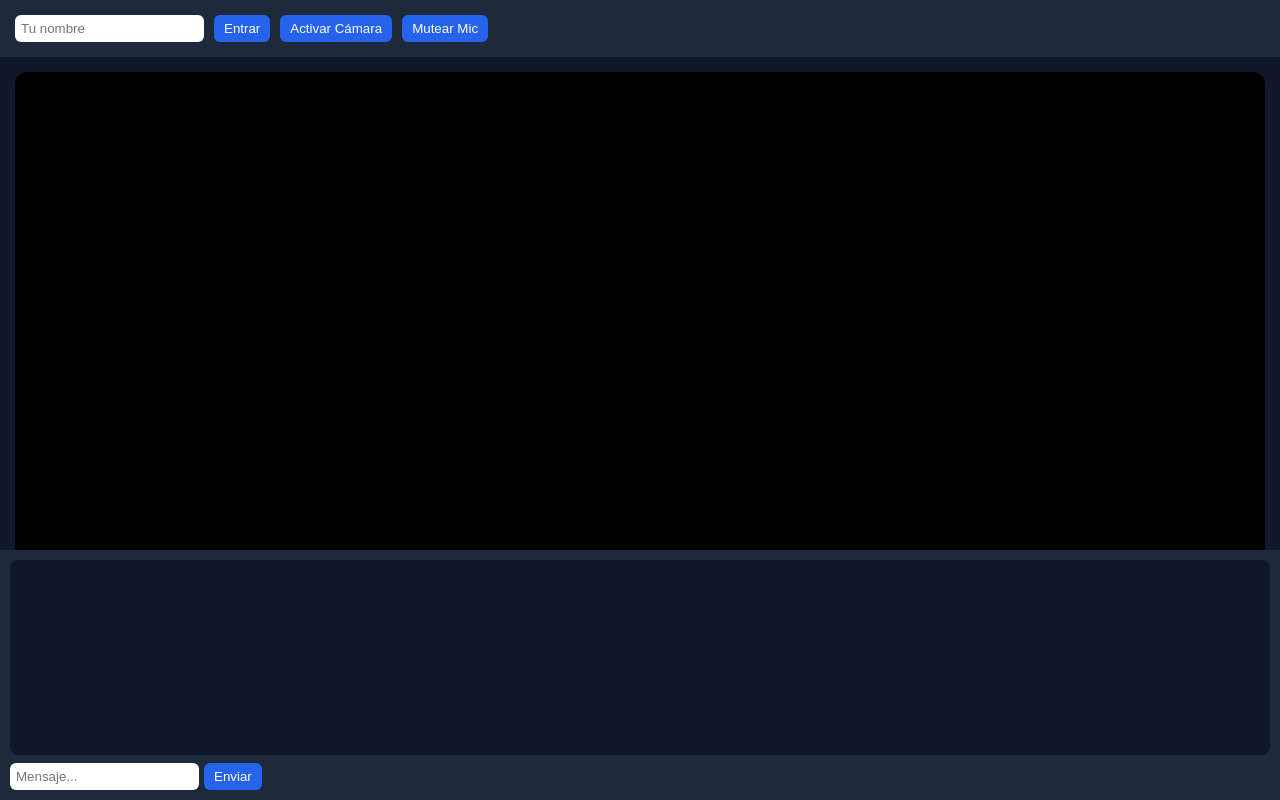
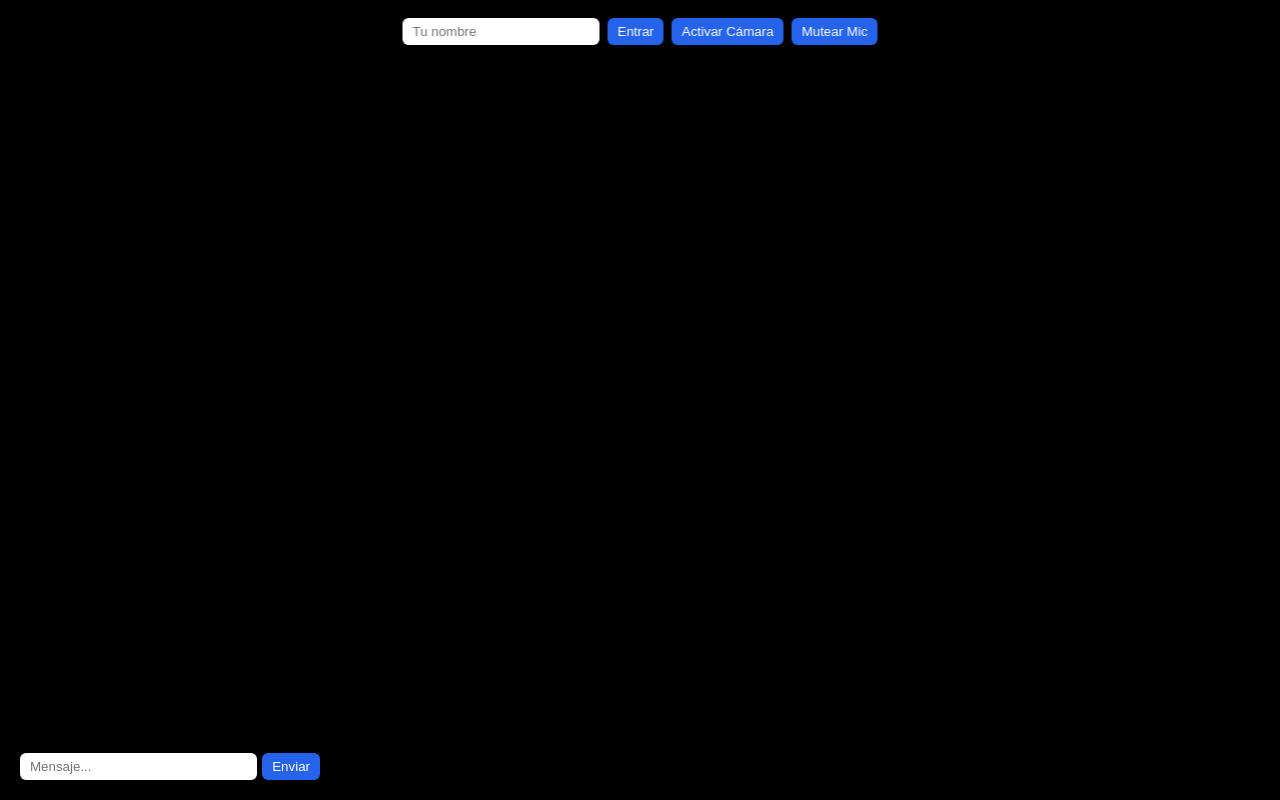
Before and after one commit to noizemanx/saladchat, a website: page index.html in a window 1280 px wide. Drawn offline with nearby package versions, Linux system fonts and the light colour scheme.

Commit message:
Refactor index.html for improved layout and styles
Updated HTML structure and styles for video chat application.

```diff
--- a/index.html
+++ b/index.html
@@ -13,91 +13,107 @@
 body {
   margin: 0;
   font-family: Arial, sans-serif;
-  background: #0f172a;
+  background: black;
   color: white;
-  display: flex;
-  flex-direction: column;
   height: 100vh;
+  overflow: hidden;
 }
 
-/* HEADER */
-header {
-  padding: 15px;
-  background: #1e293b;
-  display: flex;
-  gap: 10px;
-  align-items: center;
-  flex-wrap: wrap;
-}
-
-/* VIDEO AREA */
+/* CONTENEDOR VIDEO FULL */
 #videos {
-  flex: 1;
+  position: absolute;
+  inset: 0;
   display: grid;
-  grid-template-columns: repeat(auto-fit, minmax(250px, 1fr));
-  gap: 10px;
-  padding: 15px;
-  overflow-y: auto;
+  grid-template-columns: repeat(auto-fit, minmax(300px, 1fr));
+  gap: 5px;
+  padding: 5px;
 }
 
 video {
   width: 100%;
-  border-radius: 12px;
-  background: black;
+  height: 100%;
+  object-fit: cover;
+  border-radius: 10px;
   cursor: pointer;
   transition: 0.3s ease;
 }
 
 video.grande {
   grid-column: 1 / -1;
-  max-height: 70vh;
+  grid-row: 1 / -1;
+  z-index: 2;
 }
 
-/* CHAT */
+/* CONTROLES SUPERIORES */
+header {
+  position: absolute;
+  top: 10px;
+  left: 50%;
+  transform: translateX(-50%);
+  z-index: 5;
+  display: flex;
+  gap: 8px;
+  background: rgba(0,0,0,0.4);
+  padding: 8px 12px;
+  border-radius: 12px;
+  backdrop-filter: blur(6px);
+}
+
+input, button {
+  padding: 6px 10px;
+  border-radius: 6px;
+  border: none;
+  outline: none;
+}
+
+button {
+  background: #2563eb;
+  color: white;
+  cursor: pointer;
+}
+
+button:hover {
+  background: #1d4ed8;
+}
+
+/* CHAT FLOTANTE */
 #chatContainer {
-  background: #1e293b;
-  padding: 10px;
+  position: absolute;
+  bottom: 20px;
+  left: 20px;
+  width: 300px;
+  max-height: 40vh;
   display: flex;
   flex-direction: column;
-  height: 250px;
+  z-index: 5;
 }
 
 #chat {
   flex: 1;
   overflow-y: auto;
-  background: #0f172a;
   padding: 10px;
-  border-radius: 8px;
-  margin-bottom: 8px;
+  font-size: 14px;
+  background: rgba(0,0,0,0.3);
+  border-radius: 12px;
+  backdrop-filter: blur(6px);
 }
 
 #chat p {
   margin: 4px 0;
 }
 
+#chat strong {
+  color: #38bdf8;
+}
+
 #chatInputArea {
   display: flex;
+  margin-top: 5px;
   gap: 5px;
 }
 
-input {
-  padding: 6px;
-  border-radius: 6px;
-  border: none;
-  outline: none;
-}
-
-button {
-  padding: 6px 10px;
-  border-radius: 6px;
-  border: none;
-  cursor: pointer;
-  background: #2563eb;
-  color: white;
-}
-
-button:hover {
-  background: #1d4ed8;
+#mensaje {
+  flex: 1;
 }
 </style>
 </head>
```
